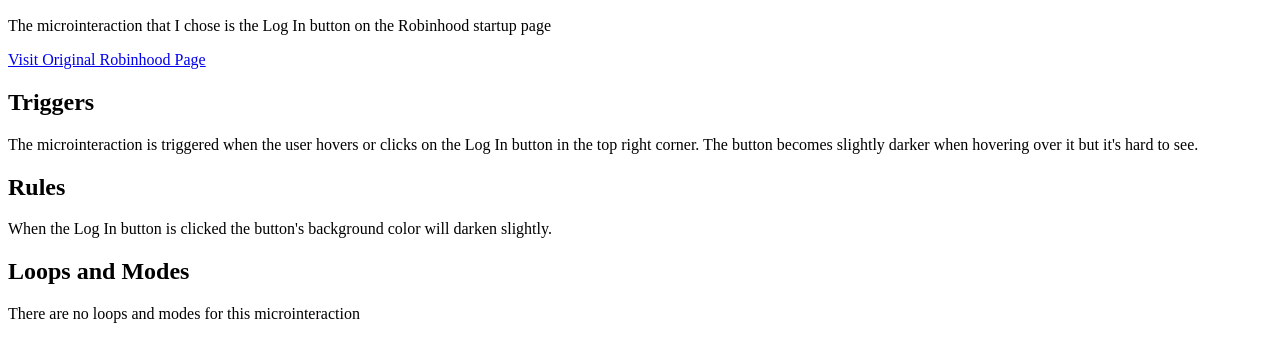
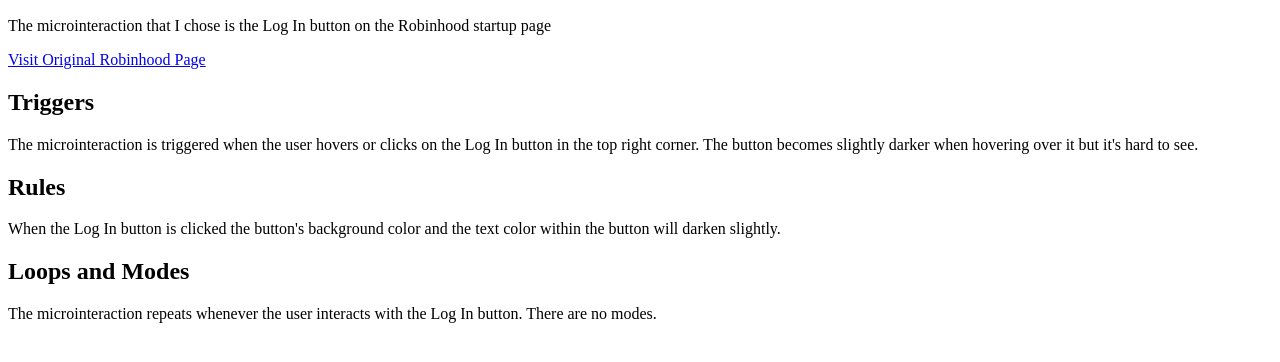
Before and after one commit to sanaawillacy/idm241-saw387, a plain HTML site: page alpha_description.html in a window 1280 px wide. Shown: the part 110-472 px from the top of the page. Drawn offline with Linux system fonts and the light colour scheme.

Commit message:
changed text

```diff
--- a/alpha_description.html
+++ b/alpha_description.html
@@ -15,7 +15,7 @@
     <a
     href="https://robinhood.com/us/en/?utm_source=google&utm_campaign=8140492012&utm_content=84157057397&utm_term=658217162828__robinhood__e&utm_medium=cpc&gad_source=1&gad_campaignid=8140492012&gbraid=0AAAAADNGvrMt-HWO9N0q-woByqEweDFJu&gclid=Cj0KCQjw0Y3HBhCxARIsAN7931X-gE-2sQ4r-sK5lNa6nr5PN7KOZU2Ht2nlcHjVhIxRKH5Q0_X2wzgaAgTpEALw_wcB"
     target="_blank"
-    class="link-button"
+
   >
     Visit Original Robinhood Page
   </a>
@@ -27,12 +27,12 @@
 
     <section>
        <h2>Rules</h2>
-       <p> When the Log In button is clicked the button's background color will darken slightly.</p>
+       <p> When the Log In button is clicked the button's background color and the text color within the button will darken slightly.</p>
 
     </section>
     <section>
         <h2> Loops and Modes</h2>
-        <p>There are no loops and modes for this microinteraction</p>
+        <p>The microinteraction repeats whenever the user interacts with the Log In button. There are no modes.</p>
     </section>
 </main>
 </html>
```
Also changed, not shown: robinhood_gif.gif (added).
